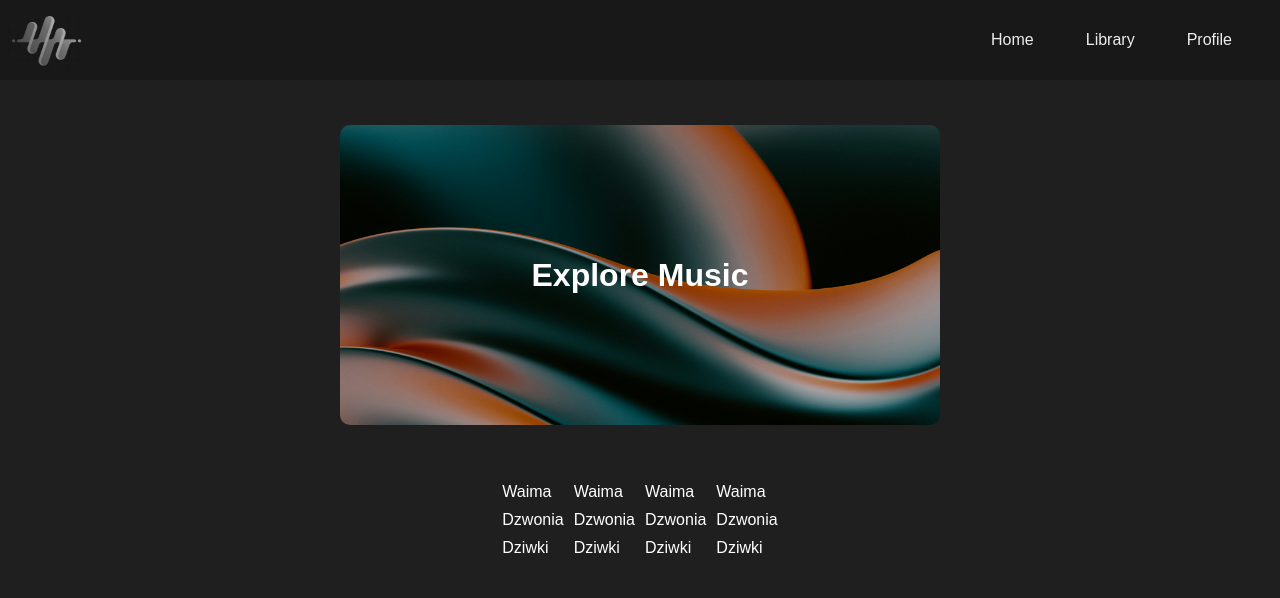
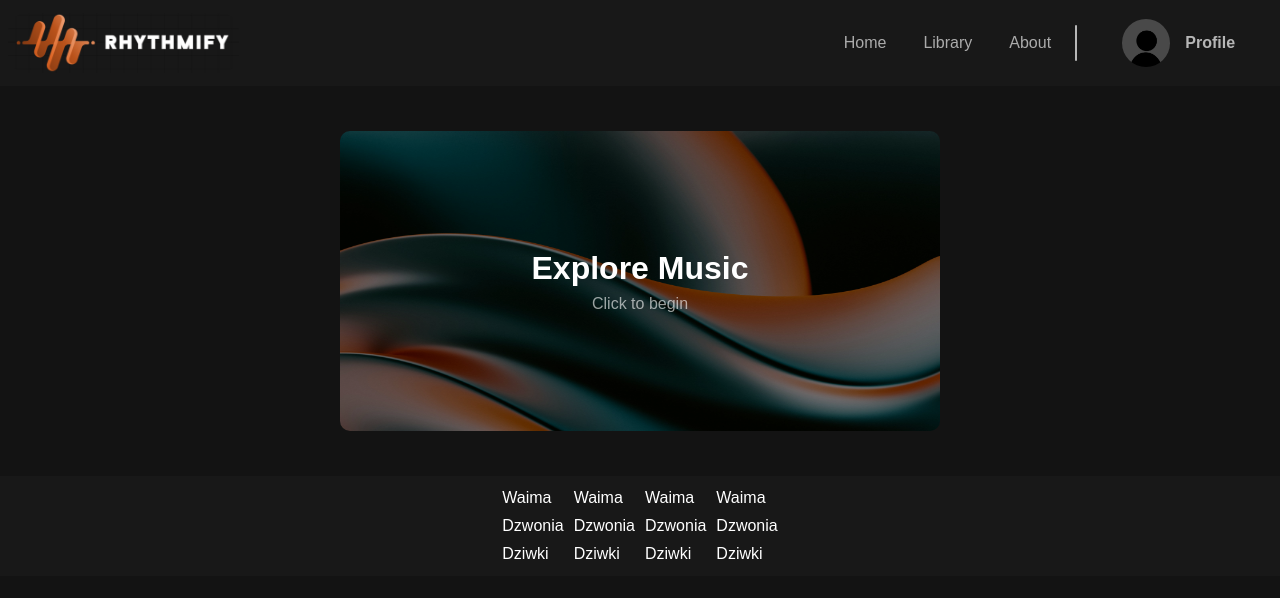
Before and after one commit to krzyspazdzior/SpotiHub, an Angular app: page / in a window 1280 px wide. Shown: the top 598 px of the page. Built offline with nearby package versions, Linux system fonts and the light colour scheme.

Commit message:
header updt, main updt, footer color

```diff
--- a/src/app/shared/banner/banner/banner.component.css
+++ b/src/app/shared/banner/banner/banner.component.css
@@ -9,11 +9,31 @@
     height: 300px;
     width: 600px;
     border-radius: 10px;
+    filter: brightness(0.65);
 }
-.banner-container h1{
+.banner-container .banner-text-box{
     z-index: 20;
     position: absolute;
     top: 50%;
     left: 50%;
     transform: translate(-50%, -50%);
+    text-align: center;
+    display: flex;
+    flex-direction: column;
+    gap: 0.5rem;
 }
+.banner-text-box p{
+    filter: opacity(0.6);
+}
+.banner-container{
+    cursor: pointer;
+}
+.banner-container:hover p{
+    filter: opacity(1);
+    text-shadow: 1px 1px 3px white;
+    transition: 0.2s all;
+}
+.banner-container:hover img{
+    filter: brightness(0.7);
+    transition: 0.5s all;
+}
--- a/src/app/shared/banner/banner/banner.component.html
+++ b/src/app/shared/banner/banner/banner.component.html
@@ -1,4 +1,8 @@
 <div class="banner-container">
     <img src="/banner-image.jpg" alt="banner image">
-    <h1>Explore Music</h1>
+    <div class="banner-text-box">
+        <h1>Explore Music</h1>
+        <p>Click to begin</p>
+    </div>
+
 </div>
--- a/src/app/shared/footer/footer.component.css
+++ b/src/app/shared/footer/footer.component.css
@@ -1,7 +1,7 @@
 footer {
     display: flex;
     color: white;
-    background-color: var(--main-grey);
+    background-color: var(--secondary-grey);
     padding: 0.5rem;
     justify-content: center;
 }
--- a/src/app/shared/header/header.component.css
+++ b/src/app/shared/header/header.component.css
@@ -5,24 +5,32 @@
 
 header{
     display: flex;
-    color: rgb(232, 232, 232);
     background-color: #181818;
     height: 80px;
+    align-items: center;
+    padding: 3px 0;
+}
+.header-nav{
+    display: flex;
+    flex-basis:85%;
+    align-items: center;
     justify-content: space-between;
-    align-items: center;
-    padding: 0 2rem 0 0.5rem;
+    padding: 0 0.5rem;
 }
 img{
     display: block;
     height: 60px;
     border-radius: 20px;
 }
+header .img-box{
+    cursor: pointer;
+}
 ul{
     display: flex;
     list-style: none;
     justify-content: center;
     align-items: center;
-    gap: 20px;
+    gap: 5px;
 }
 li{
     display: flex;
@@ -31,16 +39,39 @@ li{
 }
 a{
     text-decoration: none;
-    color: rgb(237, 237, 237);
+    color: rgba(255, 255, 255, 0.638);
     display: block;
     width: 100%;
     height: 100%;
     padding: 8px 16px;
     text-align: center;
     border-radius: 8px;
+    font-weight: 500;
 }
 a:hover{
-    background-color: #fca400c0;
-    color: #fc9b00;
+    color: #fff;
     transition: 0.3s;
 }
+.vl{
+    height:45%;
+    border-left: solid 2px rgba(255, 255, 255, 0.688);
+    border-radius: 20px;
+}
+.user-box{
+    display: flex;
+    justify-content: center;
+    align-items: center;
+    flex-basis: 15%;
+    gap: 15px;
+    padding: 0 0.5rem;
+    color: rgba(255, 255, 255, 0.688);
+    font-weight: bold;
+}
+.user-box img{
+    border-radius: 100%;
+    height: 3rem;
+}
+.user-box:hover{
+    cursor: pointer;
+
+}
--- a/src/app/shared/header/header.component.html
+++ b/src/app/shared/header/header.component.html
@@ -1,10 +1,17 @@
 <header>
-    <div class="img-box">
-        <img src="/logo_grey.png" alt="Brand Logo">
+    <div class="header-nav">
+        <div class="img-box">
+            <img src="/logo_full.png" alt="Brand Logo">
+        </div>
+        <ul>
+            <li><a href="">Home</a></li>
+            <li><a href="">Library</a></li>
+            <li><a href="">About</a></li>
+        </ul>
     </div>
-    <ul>
-        <li><a href="">Home</a></li>
-        <li><a href="">Library</a></li>
-        <li><a href="">Profile</a></li>
-    </ul>
+    <div class="vl"></div>
+    <div class="user-box">
+        <img src="/guest_img.jpeg" alt="guest profile">
+        <p>Profile</p>
+    </div>
 </header>
--- a/src/styles.css
+++ b/src/styles.css
@@ -1,6 +1,7 @@
 :root{
     --main-orange: #fca400;
-    --main-grey: #1f1f1f;
+    --main-grey: #131313;
+    --secondary-grey: #181818;
 }
 
 *{
```
Also changed, not shown: public/guest_img.jpeg (added), public/logo_full.png (added).
